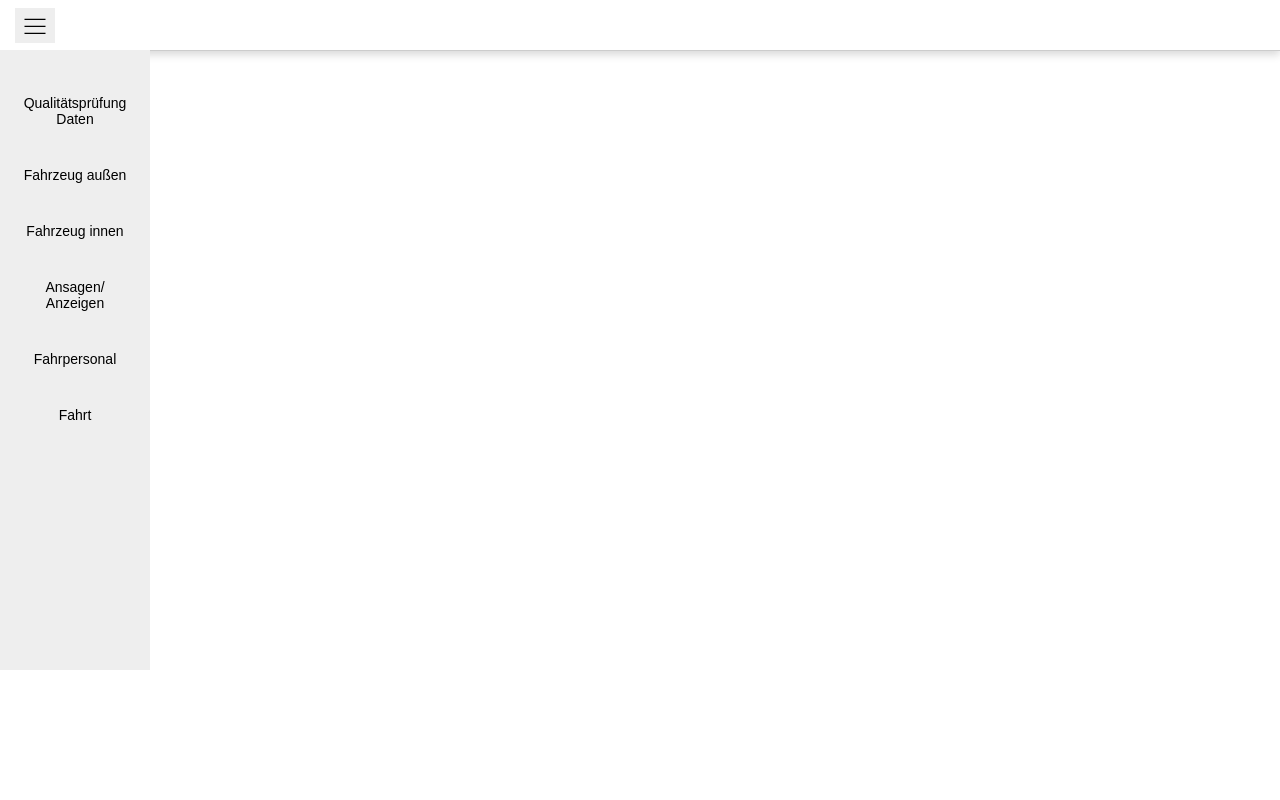
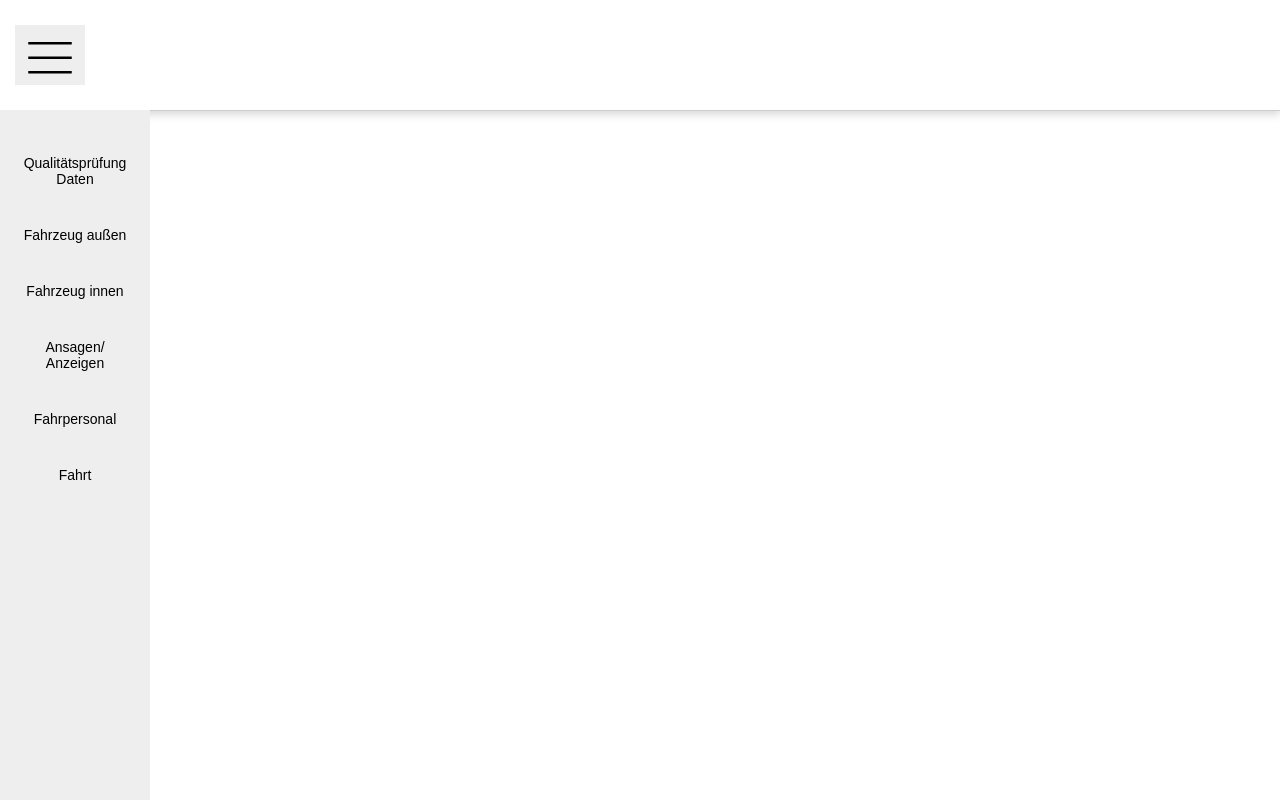
Before and after one commit to thequeenofafg/QP, a plain HTML site: page QP1.html in a window 1280 px wide. Drawn offline with Linux system fonts and the light colour scheme.

Commit message:
Update header.css

```diff
--- a/style/header.css
+++ b/style/header.css
@@ -13,15 +13,15 @@
   top: 0px;
   left: 0px;
   right: 0px;
-  height: 40px;
+  height: 100px;
 }
 .option-button {
   background-color: rgb(238, 238, 238);
   border: none;
   padding-top: 5px;
   padding-bottom: 5px;
-  width: 40px;
-  height: 35px;
+  width: 70px;
+  height: 60px;
 }
 .option-button:focus + .sidbar {
  opacity: 1;
@@ -30,14 +30,14 @@
   background-color: rgb(238, 238, 238);
   position: fixed;
   left: 0px;
-  top: 50px;
+  top: 110px;
   width: 150px;
   opacity: 1;
   z-index: 100;
   display: flex;
   flex-direction: column;
   align-items: center;
-  height: 400px;
+  height: 1000px;
   padding-top: 20px;
   padding-bottom: 200px;
 }
```
